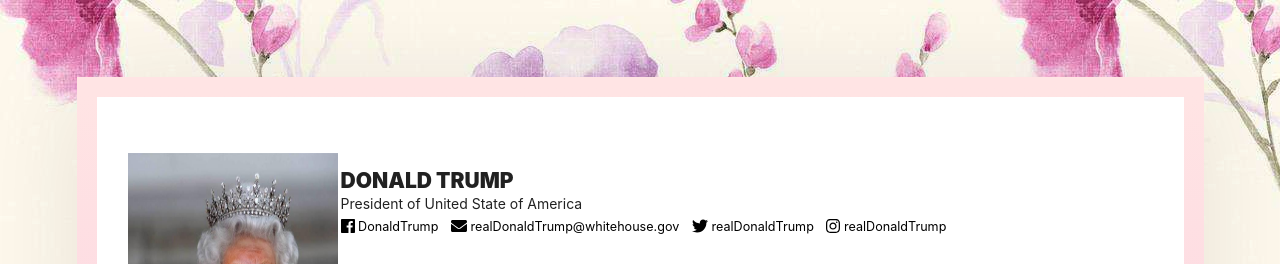
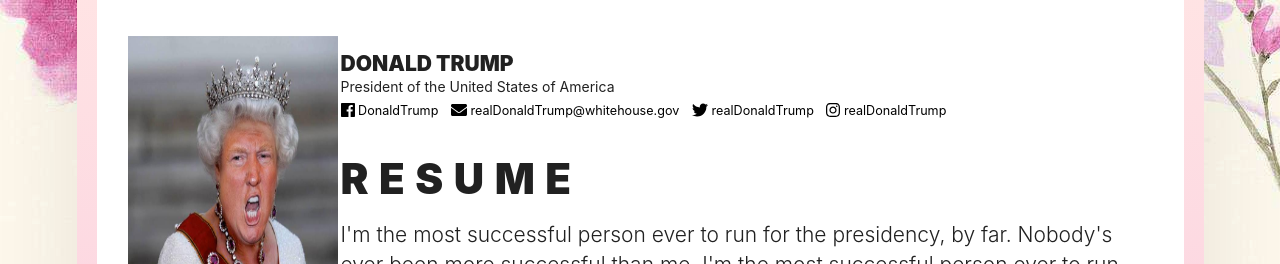
Before and after one commit to VikaZorenko/homepage, a plain HTML site: page index.html in a window 1280 px wide. Shown: the top 264 px of the page. Drawn offline with Linux system fonts and the light colour scheme.

Commit message:
Fix some problems

```diff
--- a/index.html
+++ b/index.html
@@ -32,7 +32,7 @@
 						<div class="stackable grid">
 							<div class="sixteen wide column">
 								<h1 class="name">Donald Trump</h1>
-								<div class="job">President of United State of America</div>
+								<div class="job">President of the United States of America</div>
 								<ul class="contacts">
 									<li>
 										<a href="https://www.fb.com/DonaldTrump" rel="author" class="facebook">
--- a/styles/b.css
+++ b/styles/b.css
@@ -244,7 +244,7 @@
   @media only screen and (min-width: 1200px) {
     article {
       width: 1127px;
-      margin-top: calc((100% - 1127px) / 2);
+      margin-top: calc((100% - 1360px) / 2);
       margin-bottom: calc((100% - 1127px) / 2);
     }
   }
```
